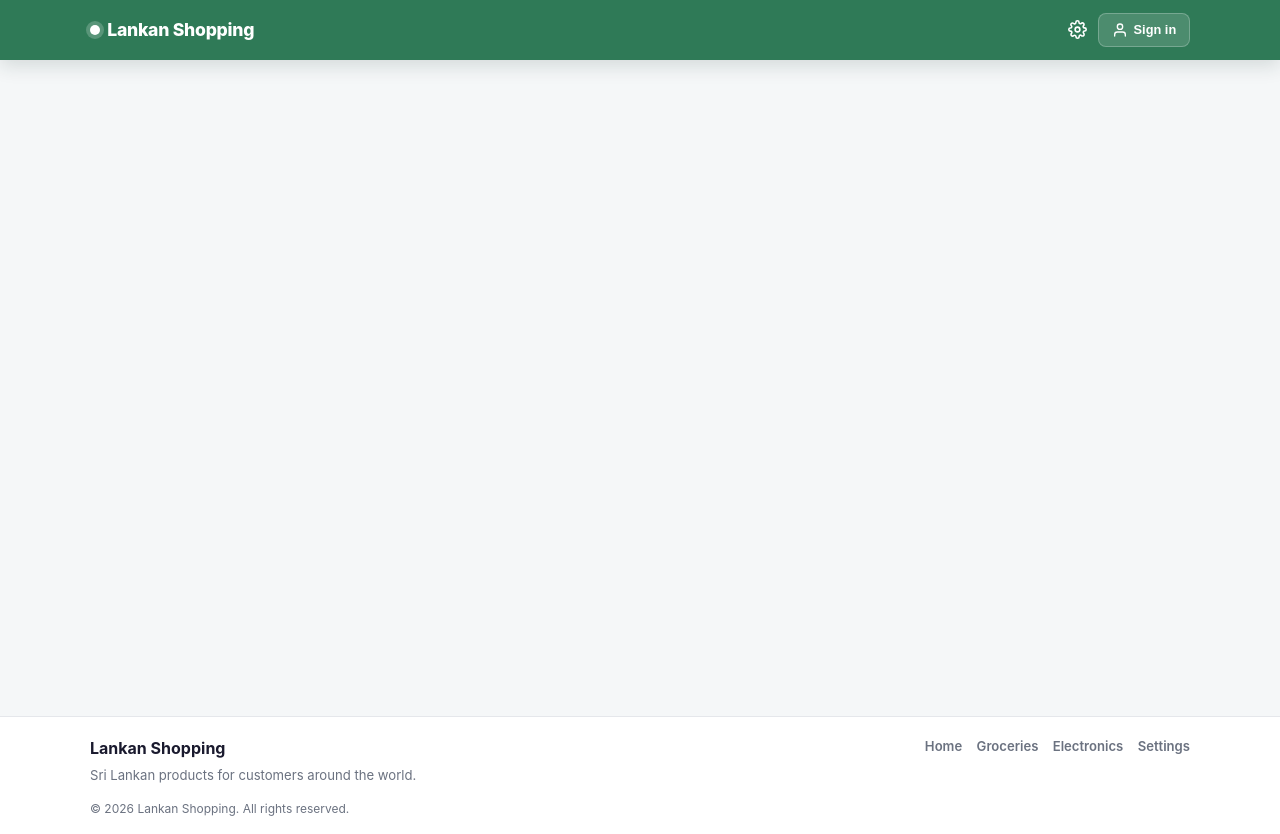
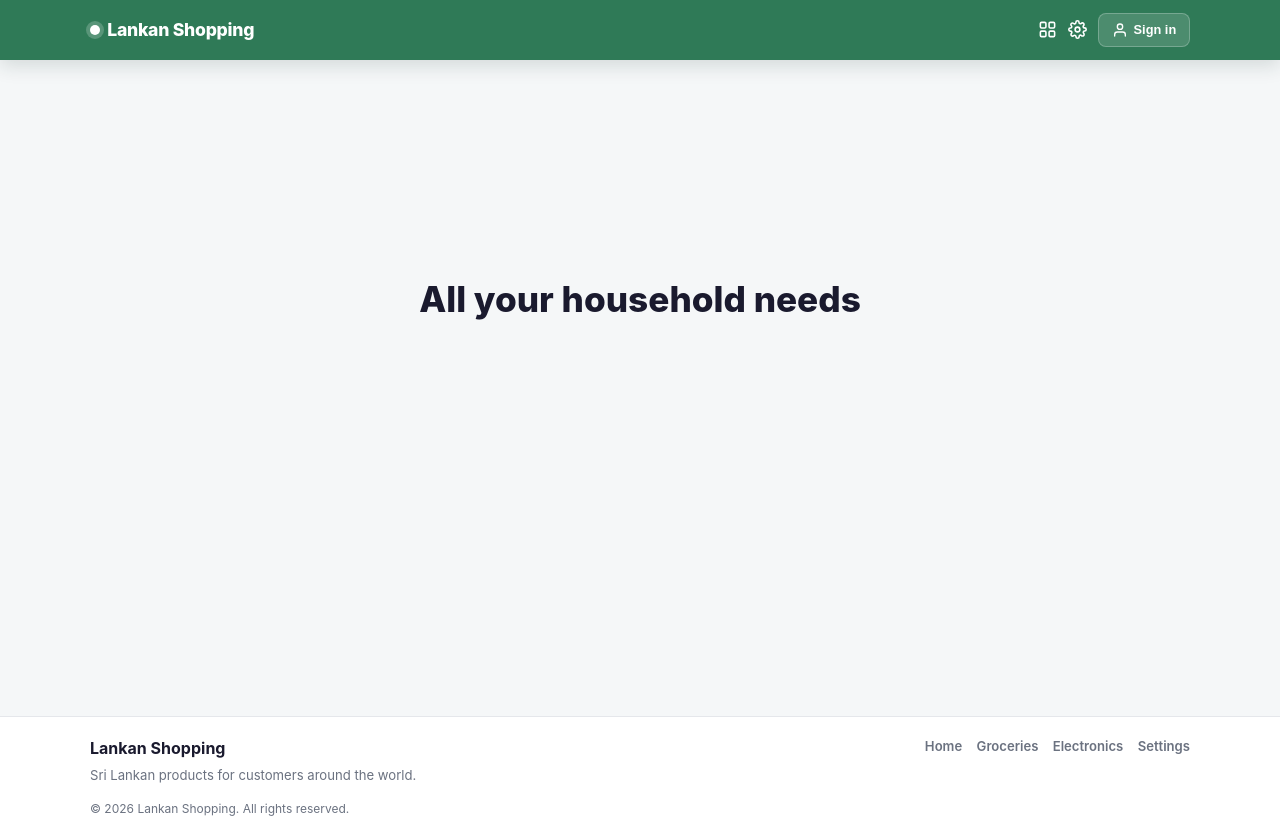
Before and after one commit to nethann/LankanShopping, a React (Vite) app: page /promo/all-your-household-needs in a window 1280 px wide. Built offline with nearby package versions, Linux system fonts and the light colour scheme; no server answers; the database is empty.

Commit message:
updated category icon

```diff
--- a/src/App.css
+++ b/src/App.css
@@ -53,9 +53,46 @@
   transition: opacity 0.2s ease, transform 0.2s ease;
 }
 
+.nav-icon-btn {
+  border: none;
+  background: transparent;
+  cursor: pointer;
+  padding: 0;
+}
+
 .nav-icon:hover {
   opacity: 0.9;
   transform: translateY(-1px);
+}
+
+.nav-dropdown {
+  position: relative;
+}
+
+.nav-dropdown-menu {
+  position: absolute;
+  top: calc(100% + 8px);
+  right: 0;
+  min-width: 170px;
+  background: #ffffff;
+  border: 1px solid var(--border);
+  border-radius: 10px;
+  box-shadow: 0 14px 28px rgba(15, 23, 42, 0.14);
+  padding: 0.35rem;
+  z-index: 220;
+}
+
+.nav-dropdown-menu a {
+  display: block;
+  padding: 0.52rem 0.62rem;
+  border-radius: 8px;
+  color: var(--text);
+  font-size: 0.83rem;
+  font-weight: 600;
+}
+
+.nav-dropdown-menu a:hover {
+  background: #f3f4f6;
 }
 
 .cart-badge {
@@ -1329,6 +1366,20 @@
   color: var(--text-muted);
 }
 
+.promo-detail-page {
+  min-height: 52vh;
+  display: flex;
+  align-items: center;
+  justify-content: center;
+  text-align: center;
+}
+
+.promo-detail-title {
+  font-size: clamp(1.6rem, 3.5vw, 2.2rem);
+  font-weight: 800;
+  color: var(--text);
+}
+
 /* ===== Responsive ===== */
 @media (max-width: 640px) {
   .navbar {
--- a/src/App.tsx
+++ b/src/App.tsx
@@ -10,6 +10,7 @@ import Electronics from "./pages/Electronics";
 import Cart from "./pages/Cart";
 import Admin from "./pages/Admin";
 import Settings from "./pages/Settings";
+import PromoPage from "./pages/PromoPage";
 import "./App.css";
 
 function App() {
@@ -27,6 +28,7 @@ function App() {
                 <Route path="/cart" element={<Cart />} />
                 <Route path="/admin" element={<Admin />} />
                 <Route path="/settings" element={<Settings />} />
+                <Route path="/promo/:slug" element={<PromoPage />} />
               </Routes>
             </main>
             <Footer />
--- a/src/components/Navbar.tsx
+++ b/src/components/Navbar.tsx
@@ -8,14 +8,20 @@ export default function Navbar() {
   const { user, signInWithGoogle, logout } = useAuth();
   const { totalCount } = useCart();
   const [menuOpen, setMenuOpen] = useState(false);
+  const [categoryOpen, setCategoryOpen] = useState(false);
   const menuRef = useRef<HTMLDivElement>(null);
+  const categoryRef = useRef<HTMLDivElement>(null);
 
   const isAdmin = user?.email ? ADMIN_EMAILS.includes(user.email) : false;
 
   useEffect(() => {
     function handleClick(e: MouseEvent) {
-      if (menuRef.current && !menuRef.current.contains(e.target as Node)) {
+      const target = e.target as Node;
+      if (menuRef.current && !menuRef.current.contains(target)) {
         setMenuOpen(false);
+      }
+      if (categoryRef.current && !categoryRef.current.contains(target)) {
+        setCategoryOpen(false);
       }
     }
     document.addEventListener("mousedown", handleClick);
@@ -30,6 +36,27 @@ export default function Navbar() {
         </Link>
 
         <div className="navbar-actions">
+          <div className="nav-dropdown" ref={categoryRef}>
+            <button
+              className="nav-icon nav-icon-btn"
+              aria-label="Categories"
+              onClick={() => setCategoryOpen((o) => !o)}
+            >
+              <svg width="19" height="19" viewBox="0 0 24 24" fill="none" stroke="currentColor" strokeWidth="2" strokeLinecap="round" strokeLinejoin="round">
+                <rect x="3" y="3" width="7" height="7" rx="1.5" />
+                <rect x="14" y="3" width="7" height="7" rx="1.5" />
+                <rect x="3" y="14" width="7" height="7" rx="1.5" />
+                <rect x="14" y="14" width="7" height="7" rx="1.5" />
+              </svg>
+            </button>
+            {categoryOpen && (
+              <div className="nav-dropdown-menu">
+                <Link to="/groceries" onClick={() => setCategoryOpen(false)}>Groceries</Link>
+                <Link to="/electronics" onClick={() => setCategoryOpen(false)}>Electronics</Link>
+              </div>
+            )}
+          </div>
+
           <Link to="/settings" className="nav-icon" aria-label="Settings">
             <svg width="19" height="19" viewBox="0 0 24 24" fill="none" stroke="currentColor" strokeWidth="2" strokeLinecap="round" strokeLinejoin="round">
               <circle cx="12" cy="12" r="3" />
--- a/src/pages/Home.tsx
+++ b/src/pages/Home.tsx
@@ -22,7 +22,7 @@ export default function Home() {
         <article className="promo-card promo-card-orange promo-card-small">
           <h2>Save more every day</h2>
           <p>Keells deals and member savings on essentials.</p>
-          <Link to="/groceries" className="promo-cta">
+          <Link to="/promo/save-more-every-day" className="promo-cta">
             Shop Now
           </Link>
         </article>
@@ -30,7 +30,7 @@ export default function Home() {
         <article className="promo-card promo-card-purple promo-card-small">
           <h2>Ramadan Specials</h2>
           <p>Up to 25% off on selected imported products.</p>
-          <Link to="/groceries" className="promo-cta">
+          <Link to="/promo/ramadan-specials" className="promo-cta">
             Shop Now
           </Link>
         </article>
@@ -38,7 +38,7 @@ export default function Home() {
         <article className="promo-card promo-card-amber promo-card-wide">
           <h2>Exploring Sinhala & Tamil New Year Delicacies</h2>
           <p>Shop now!</p>
-          <Link to="/groceries" className="promo-cta">
+          <Link to="/promo/sinhala-tamil-new-year-delicacies" className="promo-cta">
             Shop Now
           </Link>
         </article>
@@ -46,7 +46,7 @@ export default function Home() {
         <article className="promo-card promo-card-forest">
           <h2>Register with rewards</h2>
           <p>Sign in and unlock member pricing and quick checkout.</p>
-          <Link to="/" className="promo-cta">
+          <Link to="/promo/register-with-rewards" className="promo-cta">
             Register
           </Link>
         </article>
@@ -54,7 +54,7 @@ export default function Home() {
         <article className="promo-card promo-card-mint">
           <h2>All your household needs</h2>
           <p>Groceries and daily-use items in one place.</p>
-          <Link to="/groceries" className="promo-cta">
+          <Link to="/promo/all-your-household-needs" className="promo-cta">
             Shop Now
           </Link>
         </article>
@@ -62,7 +62,7 @@ export default function Home() {
         <article className="promo-card promo-card-green">
           <h2>Weekly export picks</h2>
           <p>Top-selling pantry bundles selected for overseas buyers.</p>
-          <Link to="/groceries" className="promo-cta">
+          <Link to="/promo/weekly-export-picks" className="promo-cta">
             Shop Now
           </Link>
         </article>
@@ -70,7 +70,7 @@ export default function Home() {
         <article className="promo-card promo-card-sky">
           <h2>Explore Lankan brands</h2>
           <p>Find trusted local products from across Sri Lanka.</p>
-          <Link to="/electronics" className="promo-cta">
+          <Link to="/promo/explore-lankan-brands" className="promo-cta">
             Explore
           </Link>
         </article>
--- /dev/null
+++ b/src/pages/PromoPage.tsx
@@ -0,0 +1,22 @@
+import { useParams } from "react-router-dom";
+
+const PROMO_TITLES: Record<string, string> = {
+  "save-more-every-day": "Save more every day",
+  "ramadan-specials": "Ramadan Specials",
+  "sinhala-tamil-new-year-delicacies": "Exploring Sinhala & Tamil New Year Delicacies",
+  "register-with-rewards": "Register with rewards",
+  "all-your-household-needs": "All your household needs",
+  "weekly-export-picks": "Weekly export picks",
+  "explore-lankan-brands": "Explore Lankan brands",
+};
+
+export default function PromoPage() {
+  const { slug = "" } = useParams();
+  const title = PROMO_TITLES[slug] ?? "Promotion";
+
+  return (
+    <section className="promo-detail-page">
+      <h1 className="promo-detail-title">{title}</h1>
+    </section>
+  );
+}
```
